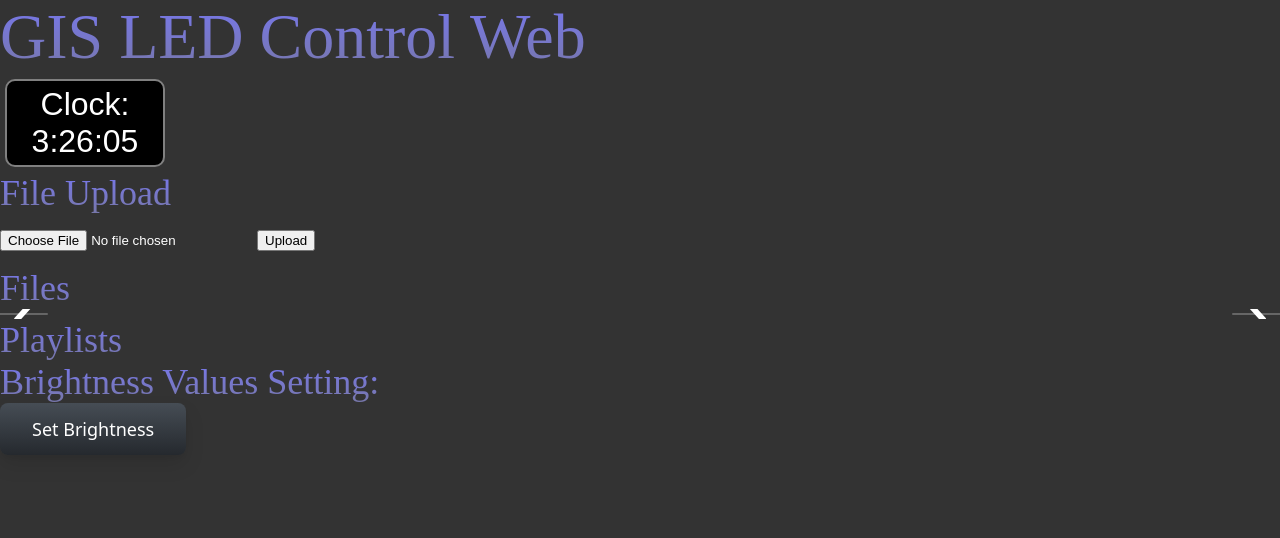
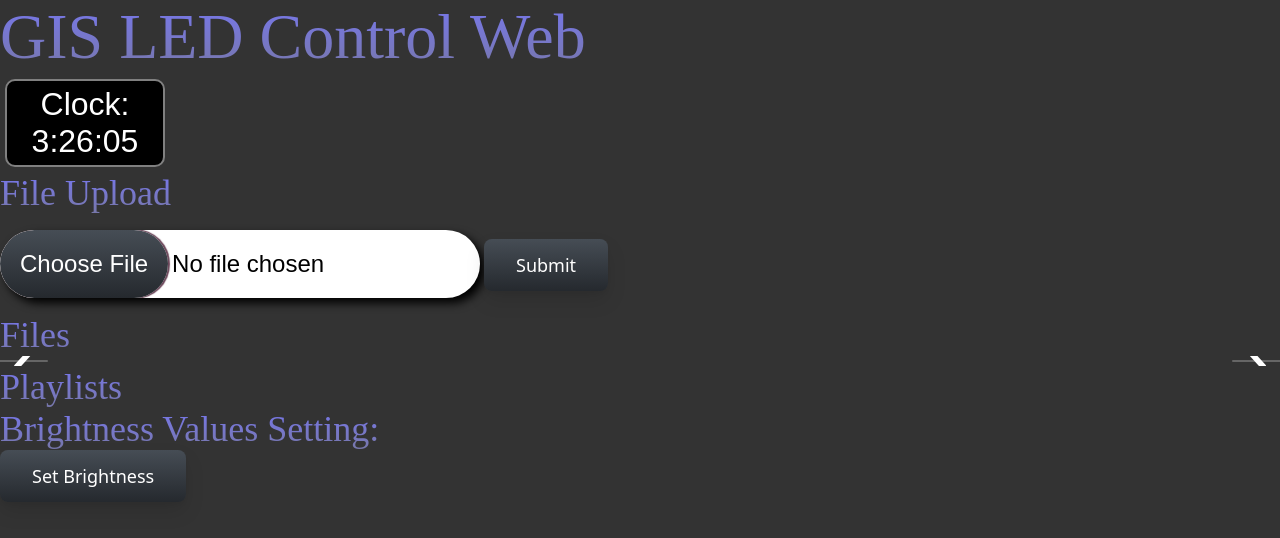
Before and after one commit to airjason13/pyLed_Server, a Flask app: template templates/index.html in a window 1280 px wide. Shown: the top 538 px of the page. Run offline with Flask 2, Linux system fonts and the light colour scheme; the template is opened without the code that fills it: values that come from a table or form of the project are taken from there, others are empty; parts of the project's set-up code (start-up, migrations or seed data) failed here and were passed over.

Commit message:
1. add upload function in web UI 2. add css in upload div

```diff
--- a/_handle_qlocal_message.py
+++ b/_handle_qlocal_message.py
@@ -338,3 +338,6 @@ def parser_cmd_from_qlocalserver(self, data):
 				launch_type_config_file.close()
 		except Exception as e:
 			log.debug(e)
+
+	# elif data.get("internal_medialist_change"):
+	#	if data.get("internal_medialist_change") is True:
--- a/global_def.py
+++ b/global_def.py
@@ -3,7 +3,7 @@ import platform
 import os
 from pathlib import Path
 """Software version"""
-version = "LS230512002"
+version = "LS230516001"
 
 
 def get_led_role():
--- a/routes.py
+++ b/routes.py
@@ -1146,7 +1146,7 @@ def uploads():
     print("request.files['file']", request.files['file'])
     f = request.files['file']
     f.save(internal_media_folder + "/" + f.filename)
-
+    # send_message(internal_medialist_change=True)
     '''if request.method == 'POST':
         f = request.files['file']
         f.save(f.filename)'''
--- a/static/template.css
+++ b/static/template.css
@@ -275,3 +275,29 @@ width:20px;
   text-align:center;
   float:left;
 }
+
+.upload-box{
+    font-size:24px;
+    background:white;
+    color:black;
+    border-radius:50px;
+    box-shadow:5px 5px 10px black;
+    width:480px;
+    outline:none;
+
+}
+
+::-webkit-file-upload-button{
+    color:white;
+    background-color: initial;
+    background-image: linear-gradient(#464d55, #25292e);
+    padding:20px;
+    border:none;
+    border-radius:50px;
+    box-shadow:1px 0 1px 1px #6b4559;
+    outline:none;
+}
+
+::-webkit-file-upload-button:hover{
+    background:#25292e;
+}
--- a/templates/index.html
+++ b/templates/index.html
@@ -384,9 +384,10 @@ function submit_sleep_time_option(){
                                                 -webkit-background-clip: text;
                                                 -webkit-text-fill-color: transparent;">
                                         <font color="#0000FF">File Upload</font></label>
-            <form action="uploads" method=post accept="image/png, image/jpg, image/jpeg, video/mp4" enctype=multipart/form-data>
-              <p><input type=file name=file accept="image/png, image/jpg, image/jpeg, video/mp4" >
-                 <input type=submit value=Upload>
+            <form action="uploads" method=post enctype=multipart/form-data>
+              <p><input type=file class="upload-box" name=file accept="image/png, image/jpg, image/jpeg, video/mp4" />
+                 <!--<input type=submit value=Upload>-->
+                 <input class="button-84" type="submit" value="Submit"/>
         </form>
     </div>
     {% if ledrole == "Server" %}
```
Also changed, not shown: 1 other file.
